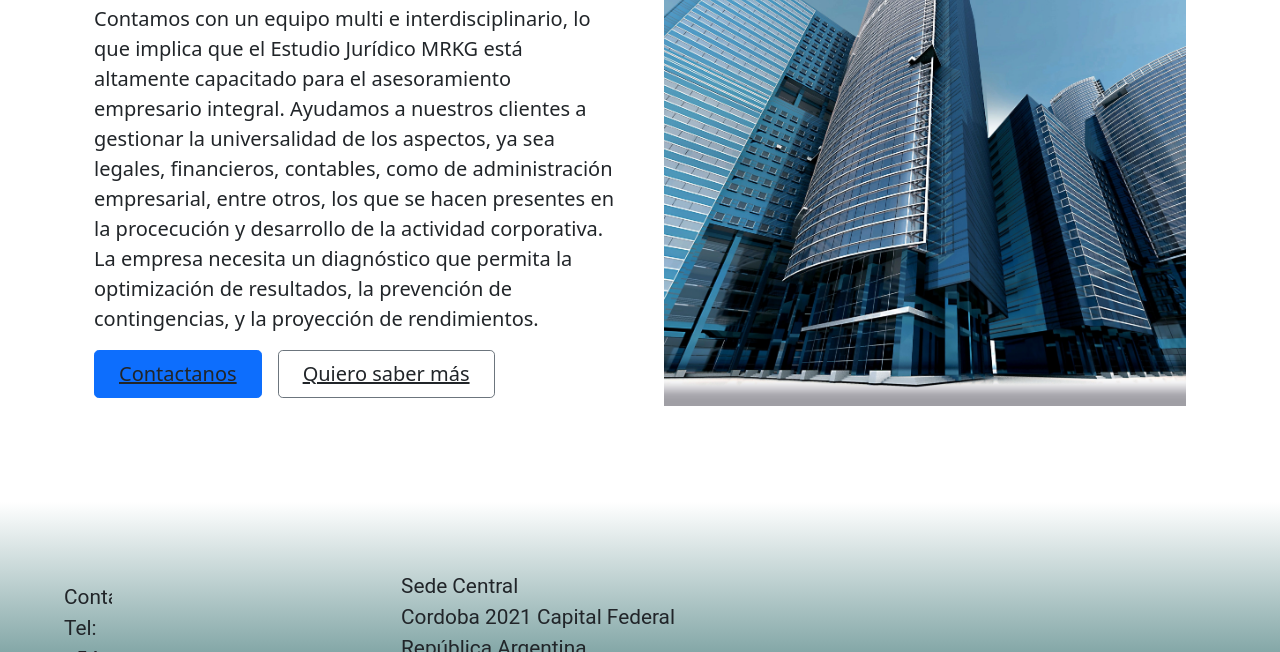
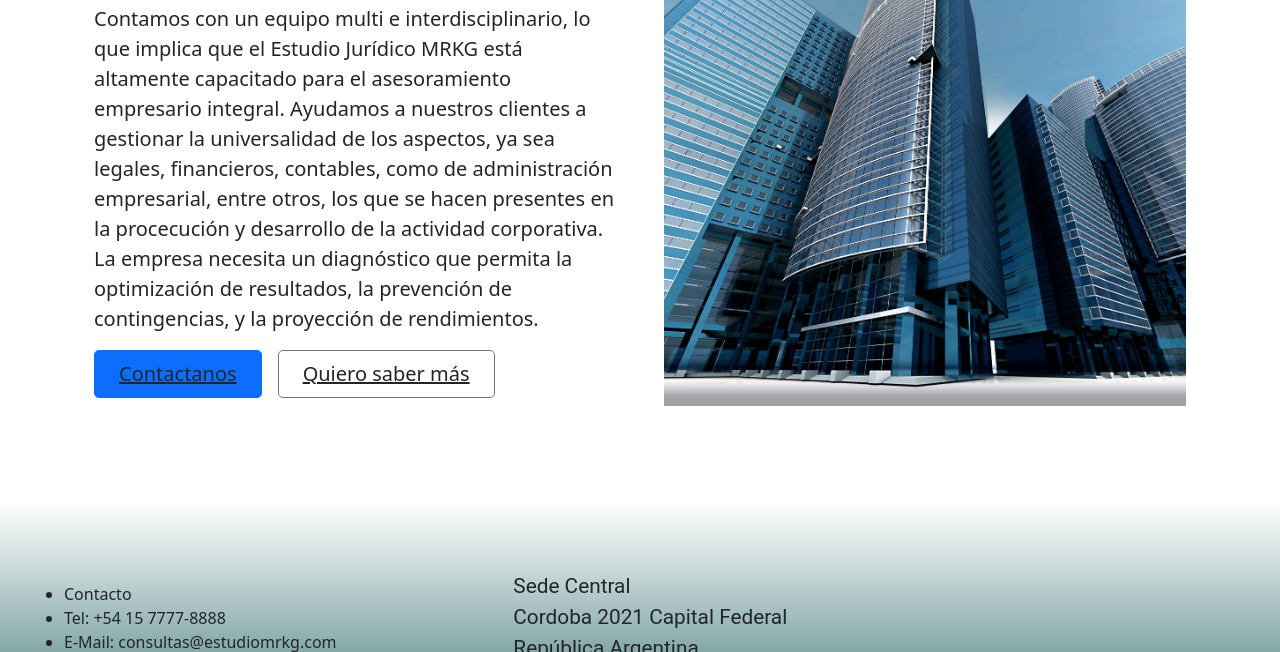
Before and after one commit to ValenZalazar3/Abogados-MRKG, a website: page index.html in a window 1280 px wide. Shown: the part 1198-1850 px from the top of the page. Drawn offline with nearby package versions, Linux system fonts and the light colour scheme; grey boxes are pictures that could not be loaded.

Commit message:
correcciones mas mejoras

```diff
--- a/estilo.scss
+++ b/estilo.scss
@@ -61,7 +61,7 @@
     }
 
 
-.contacto, .sede{
+.contactoInicio, .sede{
     list-style: none;
     font-family: 'Roboto', sans-serif;
     font-size: 1.3rem;
--- a/index.html
+++ b/index.html
@@ -136,7 +136,7 @@
     <!----------------------COMIENZO DEL FOOTER-->
     <footer class="footer">
         <div class="cajaContacto">
-            <ul class="contacto">
+            <ul class="contactoInicio">
                 <li> Contacto</li>
                 <li> Tel: +54 15 7777-8888</li>
                 <li> E-Mail: consultas@estudiomrkg.com</li>
```
Also changed, not shown: html/areasdepractica.html (+1 -1 lines), html/contacto.html (+1 -1 lines).
